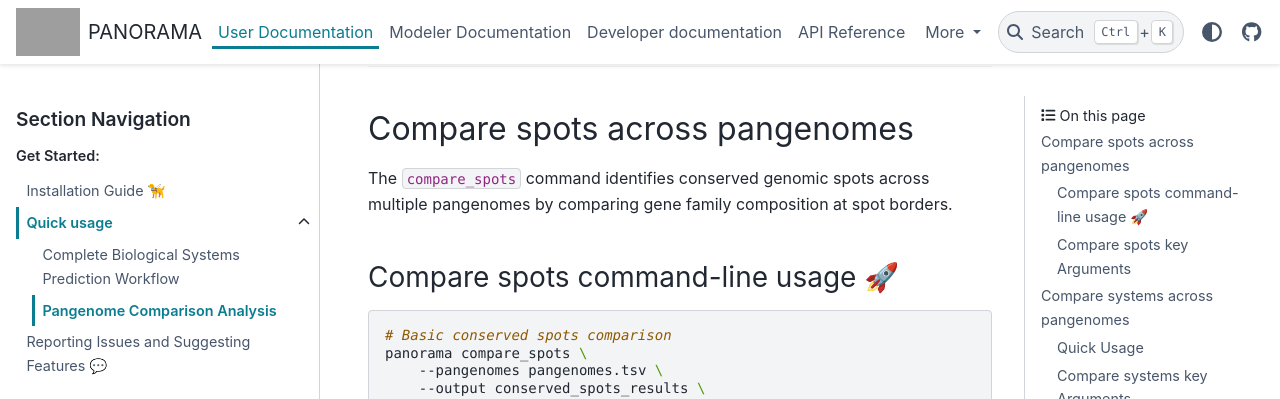
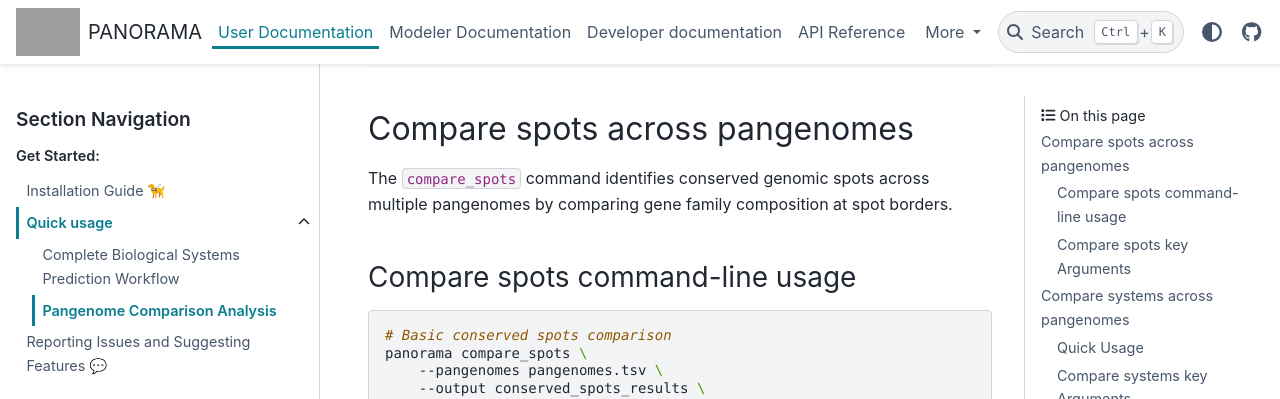
Before and after one commit to labgem/PANORAMA, a Sphinx documentation site: the page built from docs/user/quick_compare.md, in a window 1280 px wide and 900 px high, scrolled down 335 px. Shown: the top 399 px of the window. Built offline with Sphinx 7.4.7 and the PyData theme 0.15.4, drawn with Linux system fonts in a browser that asks for light colours; the version number could not be read and is left out; grey boxes are pictures that could not be loaded.

````diff
--- a/docs/user/quick_compare.md
+++ b/docs/user/quick_compare.md
@@ -10,7 +10,7 @@ Family Relatedness Relationship (GFRR) metrics](#gfrr_overview).
 The `compare_spots` command identifies conserved genomic spots across multiple pangenomes by comparing gene family
 composition at spot borders.
 
-### Compare spots command-line usage 🚀
+### Compare spots command-line usage
 
 ```bash
 # Basic conserved spots comparison
````
Also changed, not shown: 1 other file.
